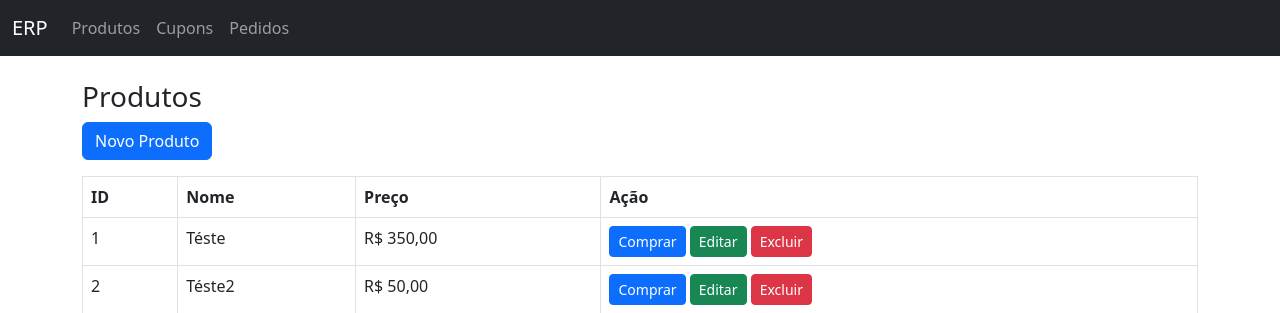
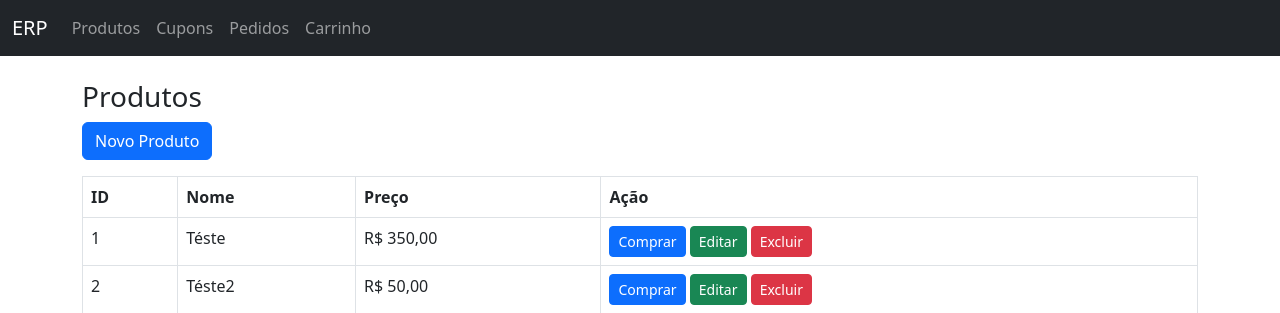
Before and after one commit to henriquemarcandier/erp, a PHP site: page / in a window 1280 px wide. Shown: the top 313 px of the page. Run offline with PHP 8.4, Linux system fonts and the light colour scheme; data comes from the database, SQL or seed files in the repository; data that the repository does not hold is empty.

Commit message:
eight commit

```diff
--- a/controllers/PedidoController.php
+++ b/controllers/PedidoController.php
@@ -62,6 +62,7 @@ function finalizarPedido() {
         $frete = ($subtotal >= 52 && $subtotal <= 166.59) ? 15 : (($subtotal > 200) ? 0 : 20);
         $desconto = $_SESSION['valor_desconto'] ?? 0;
         $total = $subtotal + $frete - $desconto;
+        $total = ($total > 0) ? $total : 0;
         $stmt = $conn->prepare("INSERT INTO pedidos (valor_total, frete, cep, endereco, email_cliente) VALUES (?, ?, ?, ?, ?)");
         $stmt->bind_param("ddsss", $total, $frete, $cep, $endereco, $email);
         $stmt->execute();
--- a/views/layout/header.php
+++ b/views/layout/header.php
@@ -23,6 +23,9 @@
           <li class="nav-item">
             <a class="nav-link" href="?url=pedidos">Pedidos</a>
           </li>
+          <li class="nav-item">
+            <a class="nav-link" href="?url=carrinho">Carrinho</a>
+          </li>
         </ul>
       </div>
     </div>
--- a/views/pedidos/carrinho.php
+++ b/views/pedidos/carrinho.php
@@ -30,6 +30,7 @@
       $frete = ($subtotal >= 52 && $subtotal <= 166.59) ? 15 : (($subtotal > 200) ? 0 : 20);
       $desconto = $_SESSION['valor_desconto'] ?? 0;
       $total = $subtotal + $frete - $desconto;
+      $total = ($total > 0) ? $total : 0;
     ?>
     <p><strong>Subtotal:</strong> R$ <?= number_format($subtotal, 2, ',', '.') ?></p>
     <p><strong>Frete:</strong> R$ <?= number_format($frete, 2, ',', '.') ?></p>
```
